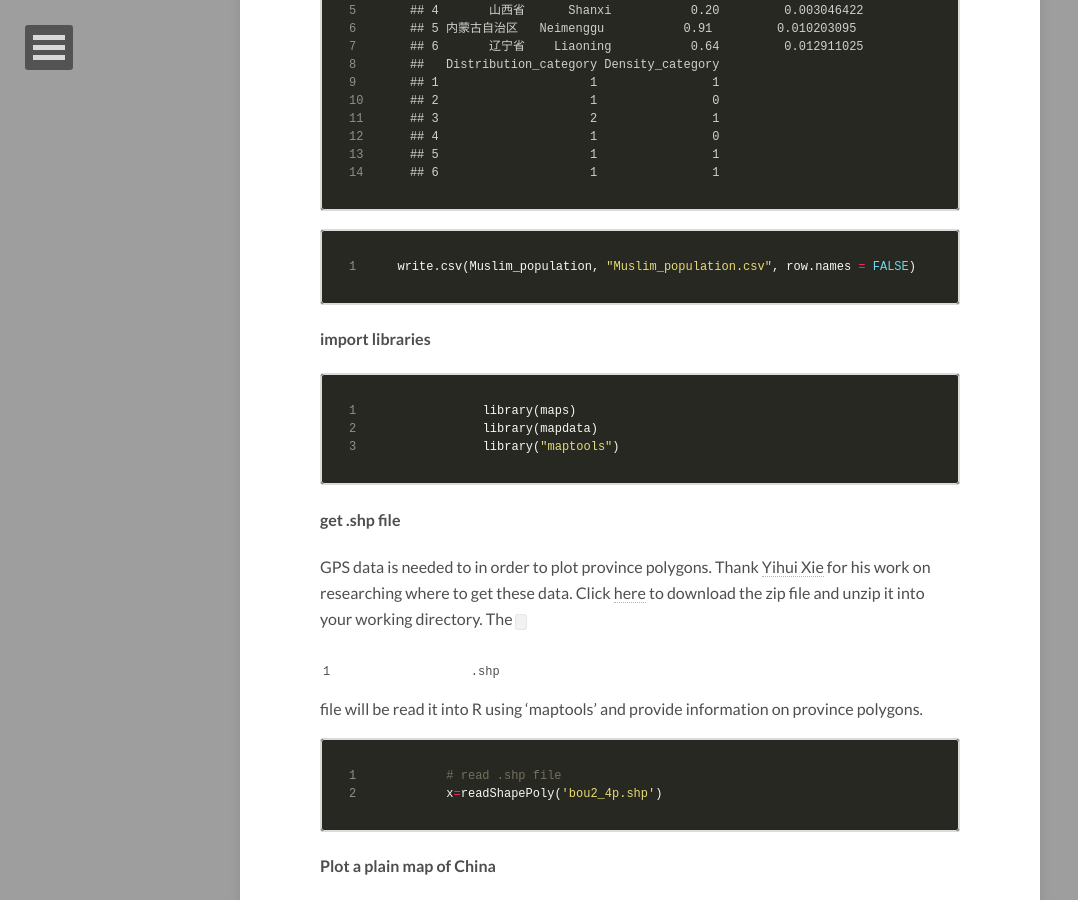
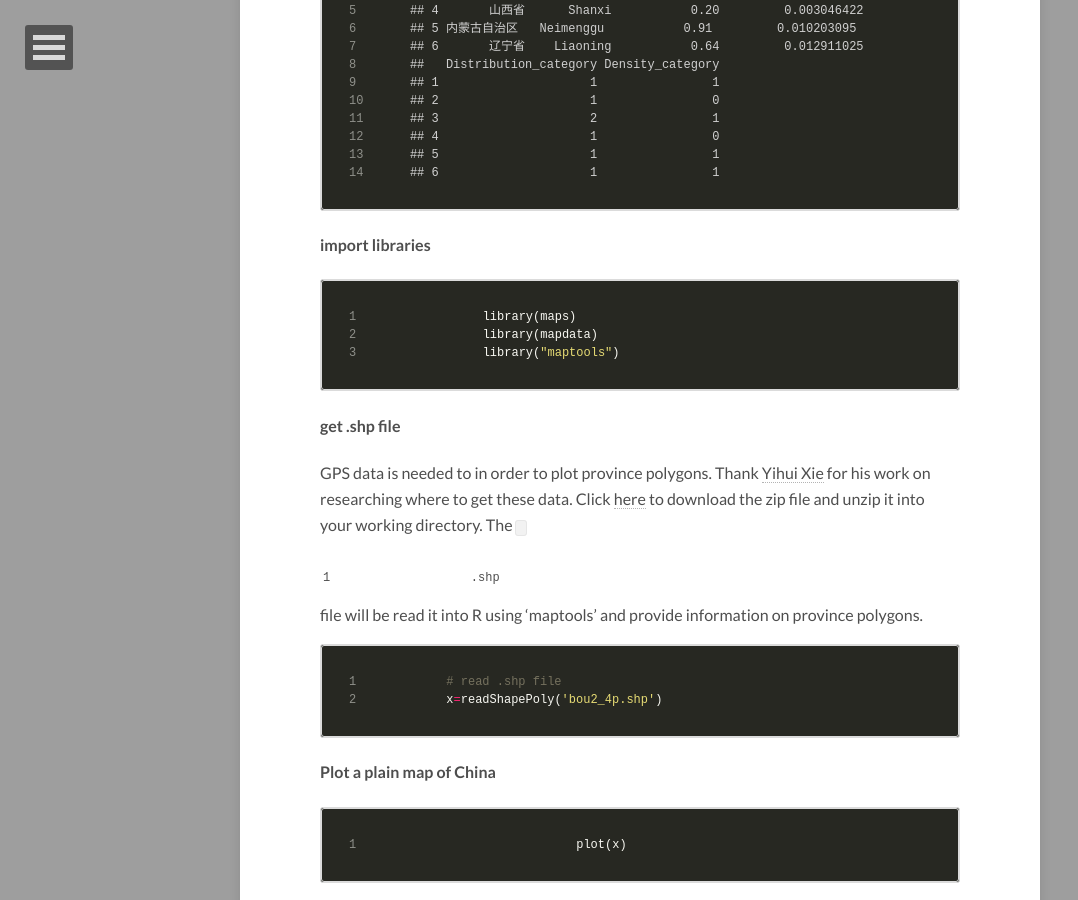
Before and after one commit to imteazs/jianjinucdavis.github.io, a Jekyll site: the page built from _posts/2015-10-19-visualize-chinese-map-data.md, in a window 1280 px wide and 900 px high, scrolled down 1103 px. Shown: the whole window, without its empty margins (0-1078 px from the left). Built offline with Jekyll 4.4.1, drawn with Linux system fonts in a browser that asks for light colours; nearby versions of some CDN libraries; comment, search, counter and statistics services are not loaded.

Commit message:
minor edit

````diff
--- a/_posts/2015-10-19-visualize-chinese-map-data.md
+++ b/_posts/2015-10-19-visualize-chinese-map-data.md
@@ -43,9 +43,6 @@ head(Muslim_population)
 ## 6                     1                1
 ```
 
-```r
-write.csv(Muslim_population, "Muslim_population.csv", row.names = FALSE)
-```
 
 #### import libraries
 
````
